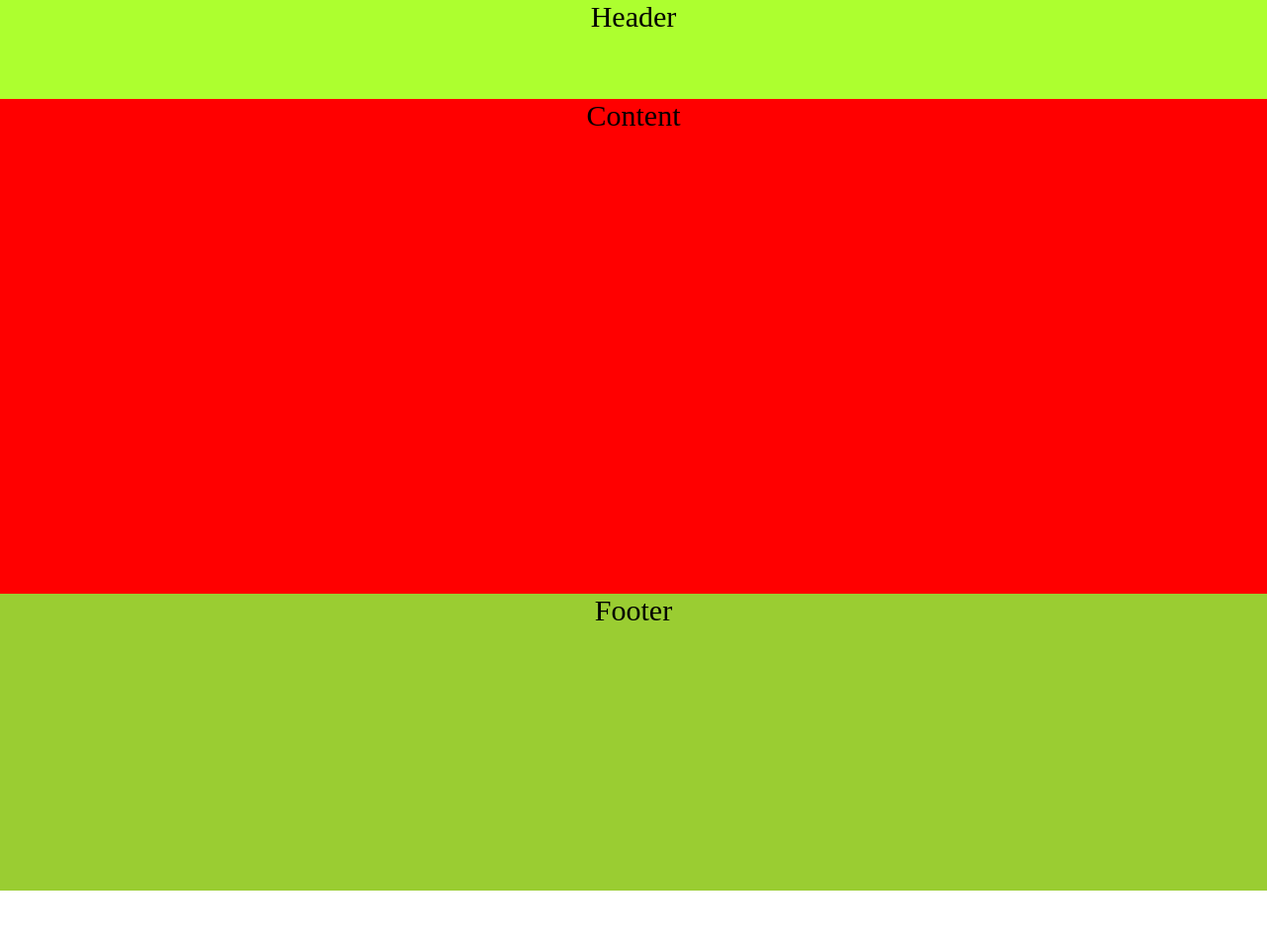
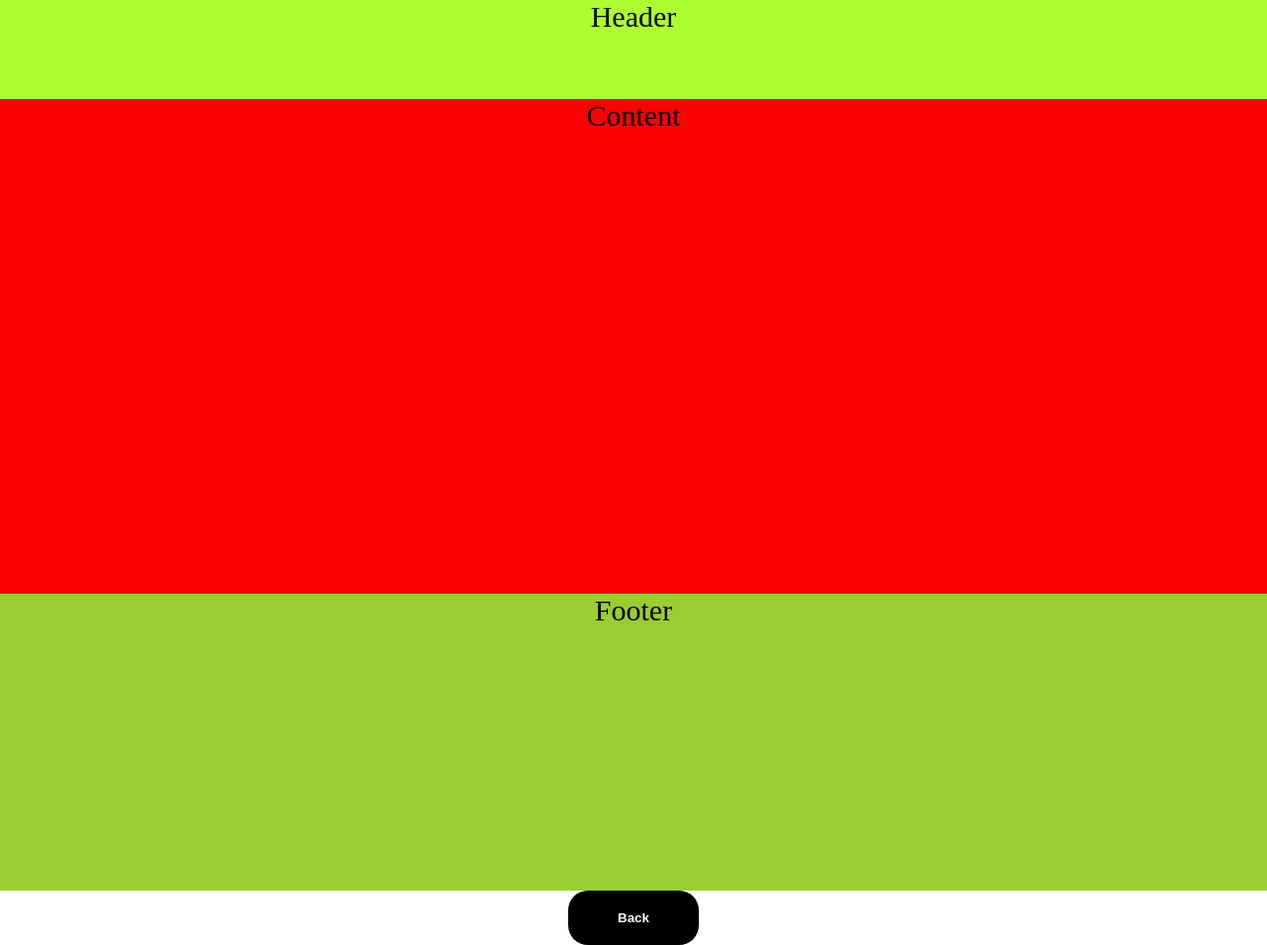
Before and after one commit to luukong/Kong-git-bt2-tuan13, a plain HTML site: page index.html in a window 1280 px wide. Shown: the whole page at 99% size. Before the commit the page ends 900 px from the top, so only its background shows below. Drawn offline with Linux system fonts and the light colour scheme.

Commit message:
New:btn click.

```diff
--- a/assets/sass/main.scss
+++ b/assets/sass/main.scss
@@ -31,3 +31,23 @@ body {
     height: 30rem;
     background-color: yellowgreen;
 }
+
+.button {
+    margin-top: 4rem;
+    width: 100%;
+    height: 10rem;
+    text-align: center;
+  }
+
+  button {
+    border: none;
+    border-radius: 2rem;
+    padding: 2rem 5rem;
+    background-color: #000;
+  }
+
+  a {
+    text-decoration: none;
+    color: #fff;
+    font-weight: bold;
+  }
--- a/index.html
+++ b/index.html
@@ -18,5 +18,10 @@
         <footer id="footer">Footer</footer>
 
     </div>
+    <div class="btn">
+        <button>
+            <a href="#header">Back</a>
+        </button>
+    </div>
 </body>
 </html>
```
Also changed, not shown: assets/css/main.css, assets/css/main.min.css.
